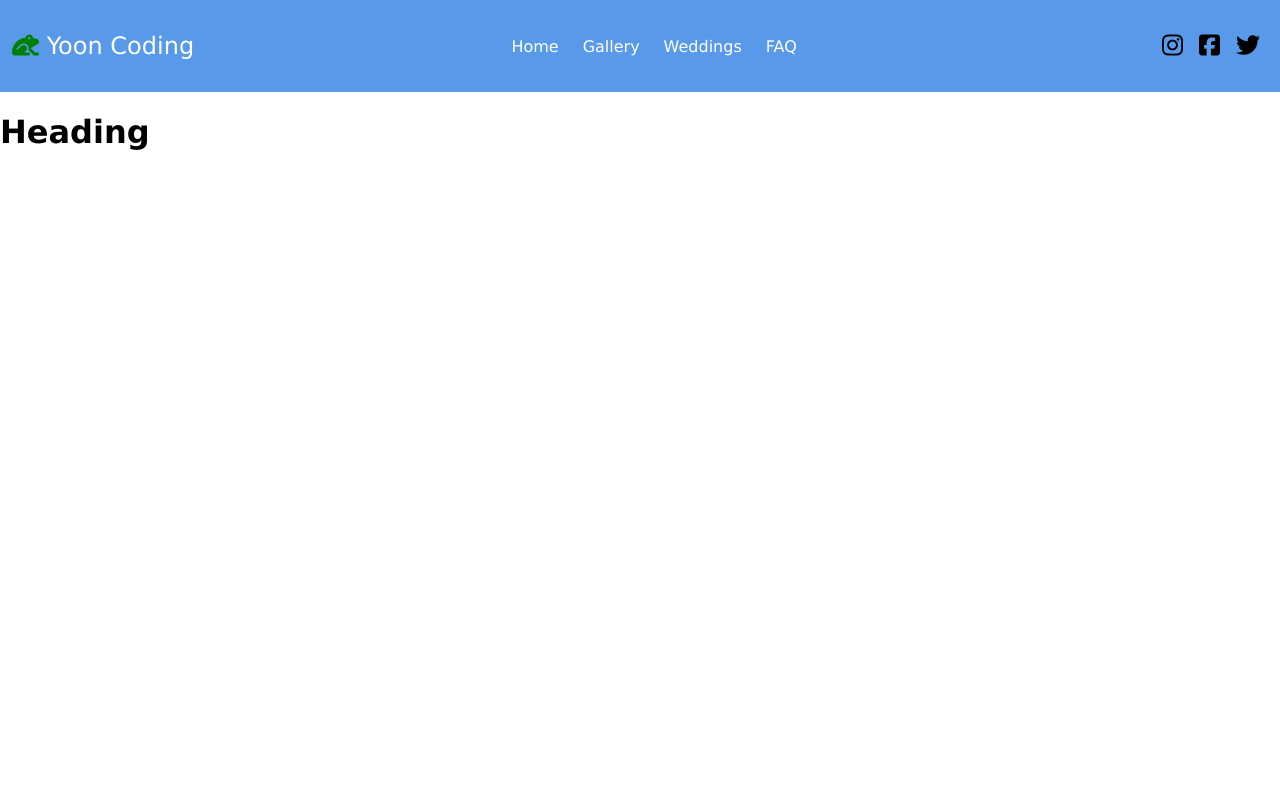
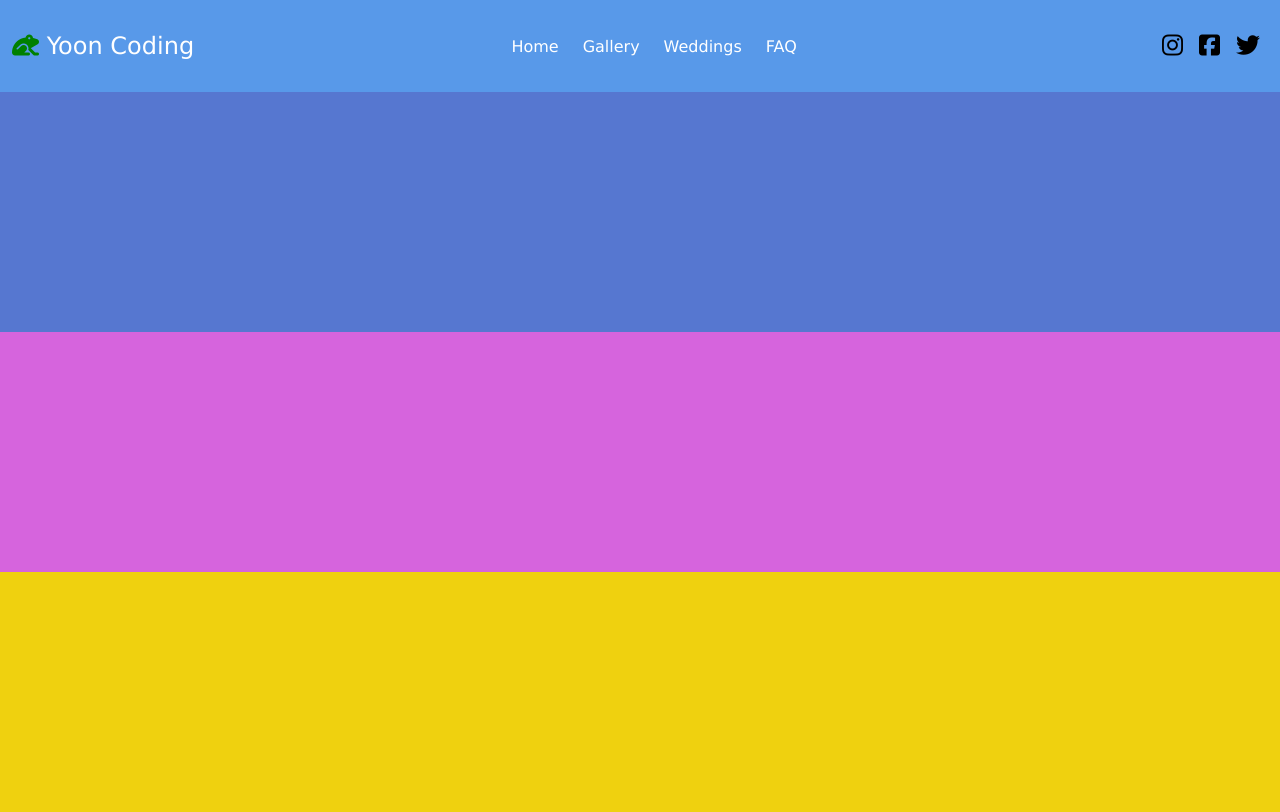
Before and after one commit to yein622/yein622.github.io, a plain HTML site: page index.html in a window 1280 px wide. Drawn offline with Linux system fonts and the light colour scheme.

Commit message:
add background boxes

```diff
--- a/index.html
+++ b/index.html
@@ -34,9 +34,12 @@
 
 	</nav>
 
-	<h1>
-		Heading
-	</h1>
+	<article class="background-box">
+		<div class="background-1"></div>
+		<div class="background-2"></div>
+		<div class="background-3"></div>
+	</article>
+
 </body>
 
 <footer></footer>
--- a/my_style.css
+++ b/my_style.css
@@ -37,6 +37,7 @@ a{
 	align-items: center;
 	background-color: rgb(88, 153, 233);
 	padding: 8px 12px;
+	position: sticky;
 }
 
 .navbar-logo{
@@ -96,9 +97,27 @@ a[href="#"]{
 
 }
 
-.example-class{
-	width: 100px;
-	height: 100px;
-	padding: 20px; /*space within the content*/
-	margin: 20px; /*space surrounding the contenct*/
+.background-box{
+
 }
+
+.background-1{
+	width: 100vw;
+	height: 30vh;
+	display: flex;
+	background-color: rgb(86, 119, 208);
+}
+
+.background-2{
+	width: 100vw;
+	height: 30vh;
+	display: flex;
+	background-color: rgb(214, 100, 221);
+}
+
+.background-3{
+	width: 100vw;
+	height: 30vh;
+	display: flex;
+	background-color: rgb(239, 209, 15);
+}
```
